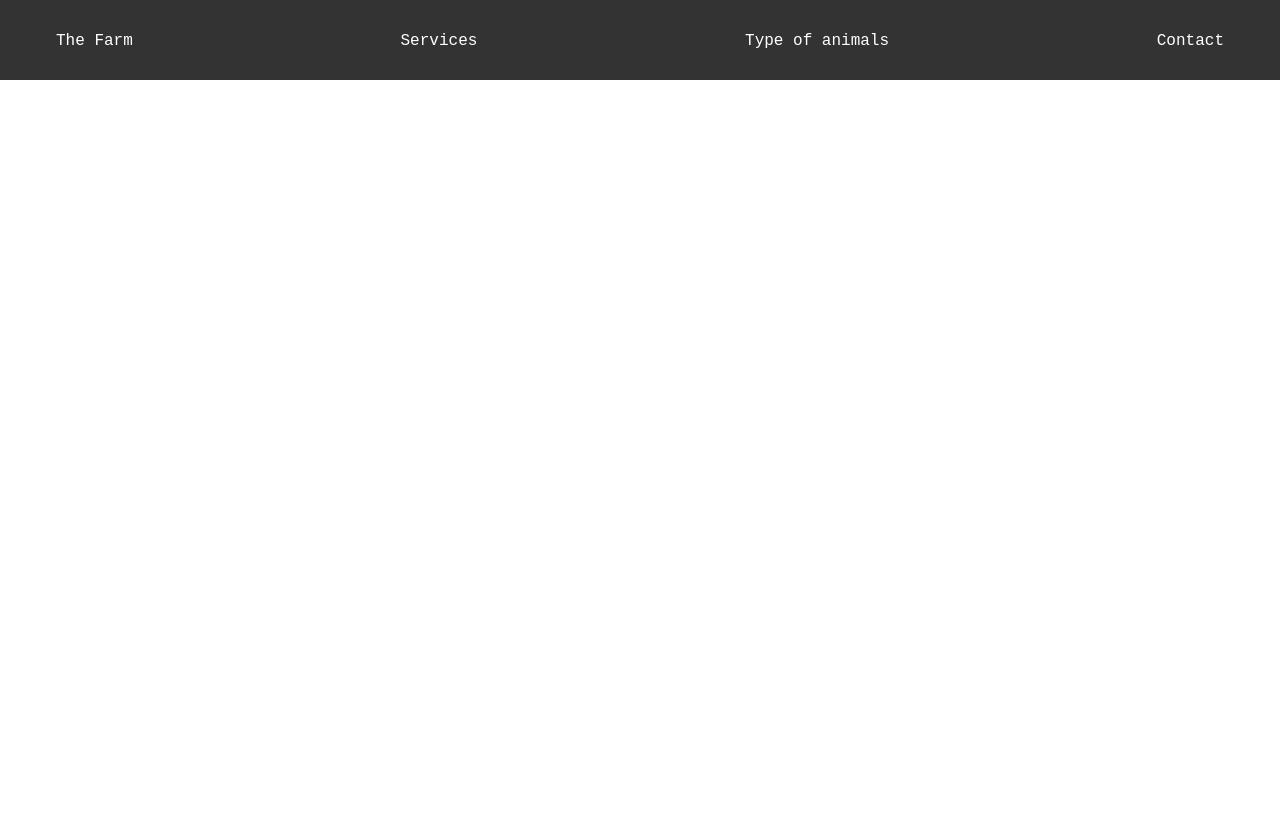
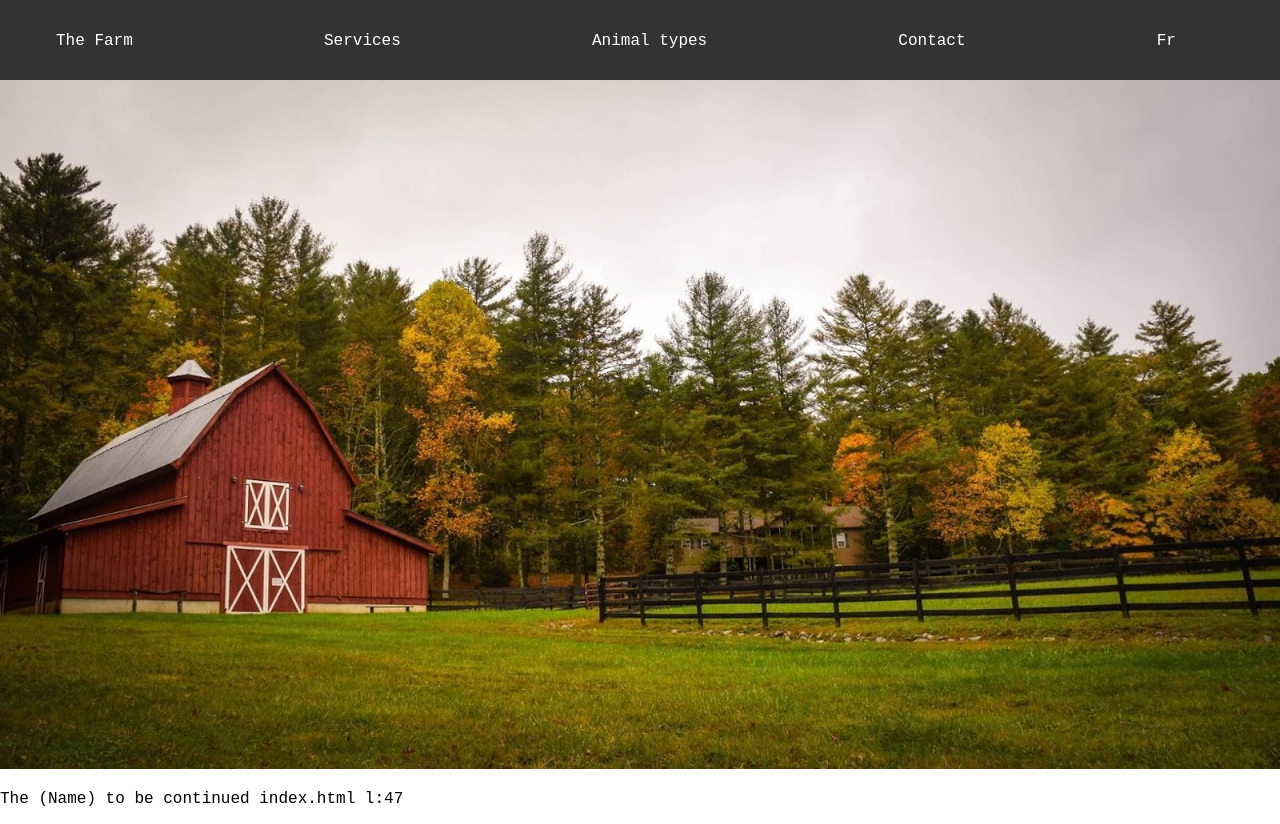
Before and after one commit to Eduart2001/P2_Harold_3, a Flask app: page / in a window 1280 px wide. Before the commit the page ends 80 px from the top, so only its background shows below. Run offline with Flask 2, Linux system fonts and the light colour scheme.

Commit message:
language option

```diff
--- a/UPDATE-INFO.txt
+++ b/UPDATE-INFO.txt
@@ -2,3 +2,8 @@ Eduart : Thursday, 31 march 2022: 15:10
 -implementing some base and necessary files
 -creating the database from the schema implemented by Isaias
 -setting up the connection of the database
+------------------------------------------------
+Eduart : Thursday, 31 march 2022: 21:57
+-implementing option-bar
+-adding css code
+------------------------------------------------
--- a/farm/farm/static/css/main.css
+++ b/farm/farm/static/css/main.css
@@ -1,18 +1,23 @@
+
 body{
-    margin:0px;
+    width: 100%;
+    margin:0;
+    margin-top: 80px;
     font-family: 'Courier New', Courier, monospace;
 }
 header{
     position: fixed;
-    top:0px;
+    top:0;
     width: 100%;
+    z-index: 1;
+
     height: 5rem;
     background-color: rgb(0,0,0,.8);
     backdrop-filter: blur(32px);
 
 }
 .container{
-    max-width: 100%;
+    max-width: 90%;
     margin:0px;
     padding: 0 40px;
 }
@@ -35,3 +40,8 @@ header{
 .nav-link:hover{
     opacity: .5;
 }
+.farm-image{
+    position: relative ;
+    right:0;
+    width:100%;
+}
--- a/farm/farm/templates/base.html
+++ b/farm/farm/templates/base.html
@@ -8,7 +8,6 @@
     {% block head%}{% endblock %}
 </head>
 <body>
-    {%block option_bar%}{% endblock %}
     {% block body%} {% endblock %}
 </body>
 </html>
--- a/farm/farm/templates/index.html
+++ b/farm/farm/templates/index.html
@@ -1,9 +1,6 @@
 {% extends 'base.html' %}
 
 {%block head%}
-
-{% endblock %}
-
     {%block option_bar%}
         <!--creating an option bar to access easily the different,
             categories or services of the webpage-->
@@ -17,24 +14,75 @@
 
                             It contains four list items to which we are going to associate a link to redirect us.  -->
                         <li>
-                    <a href="#" class="nav-link">The Farm</a>
+                            <a href="#" class="nav-link" id="theFarm">The Farm</a>
                         </li>
                         <li>
-                    <a href="#" class="nav-link">Services</a>
+                            <a href="#" class="nav-link" id="services">Services</a>
                         </li>
                         <li>
-                    <a href="#" class="nav-link">Type of animals</a>
+                            <a href="#" class="nav-link" id="types">Animal types </a>
                         </li>
                         <li>
-                    <a href="#" class="nav-link">Contact</a>
+                            <a href="#" class="nav-link" id="contact">Contact</a>
+                        </li>
+
+                        <div class="language">
+                            <li>
+                                <a onclick="changeLanguage()" class="nav-link" id="languageSwitcher">Fr</a>
                             </li>
                         </div>
                     </div>
+                </div>
+
             </header>
         {% endblock %}
-{%block body%}
+{% endblock %}
 
 
+{%block body%}
+    {%block farmblock%}
+    <div class="thefarm-block">
+        <img src="static\images\home-image.jpg" class="farm-image">
+        <p class="about-the-farm">
+            The (Name) to be continued index.html l:47
+        </p>
+    </div>
+    {%endblock%}
+    {%block graphics%}
 
 
+    {%endblock%}
+  <script>
+    // Create a function to change
+    // the hash value of the page
+
+    function changeLanguage() {
+      location.hash = languageSwitcher.textContent;
+      location.reload();
+    }
+
+    // Define the language reload anchors
+    var language = {
+      fr: {
+        farm: "La Ferme",service:"Services",type:"Types d' animaux",lang:"En"
+      }
+    };
+
+    // Check if a hash value exists in the URL
+    if (window.location.hash) {
+
+      // Set the content of the webpage
+      // depending on the hash value
+      if (window.location.hash == "#Fr") {
+          theFarm.textContent =
+          language.fr.farm;
+          services.textContent =
+          language.fr.service;
+          types.textContent =
+          language.fr.type;
+          languageSwitcher.textContent =
+          language.fr.lang;
+      }
+    }
+  </script>
 {% endblock %}
```
Also changed, not shown: farm/farm/templates/index-fr.html (added, +48 -0 lines), README.txt, farm/farm/static/images/home-image.jpg (added), 1 other file. Lines whose indentation alone changed are shown as unchanged.
